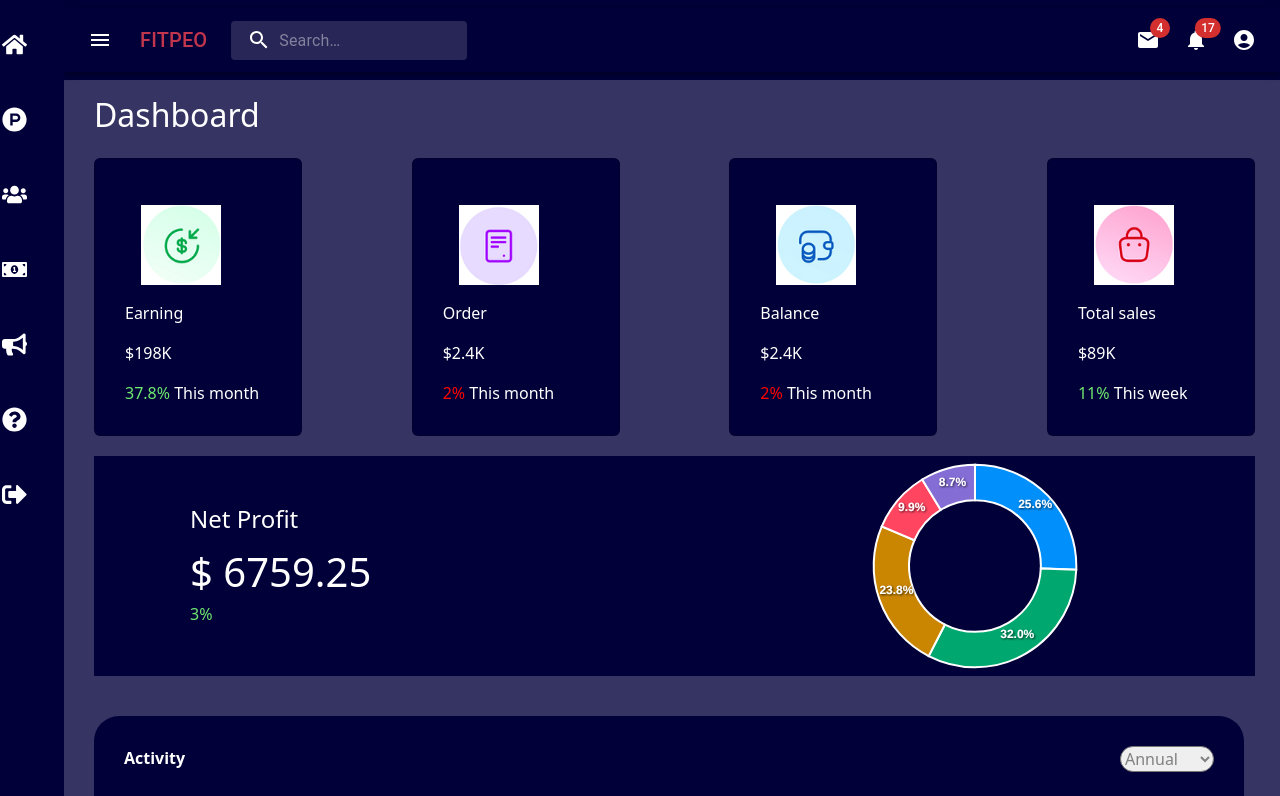
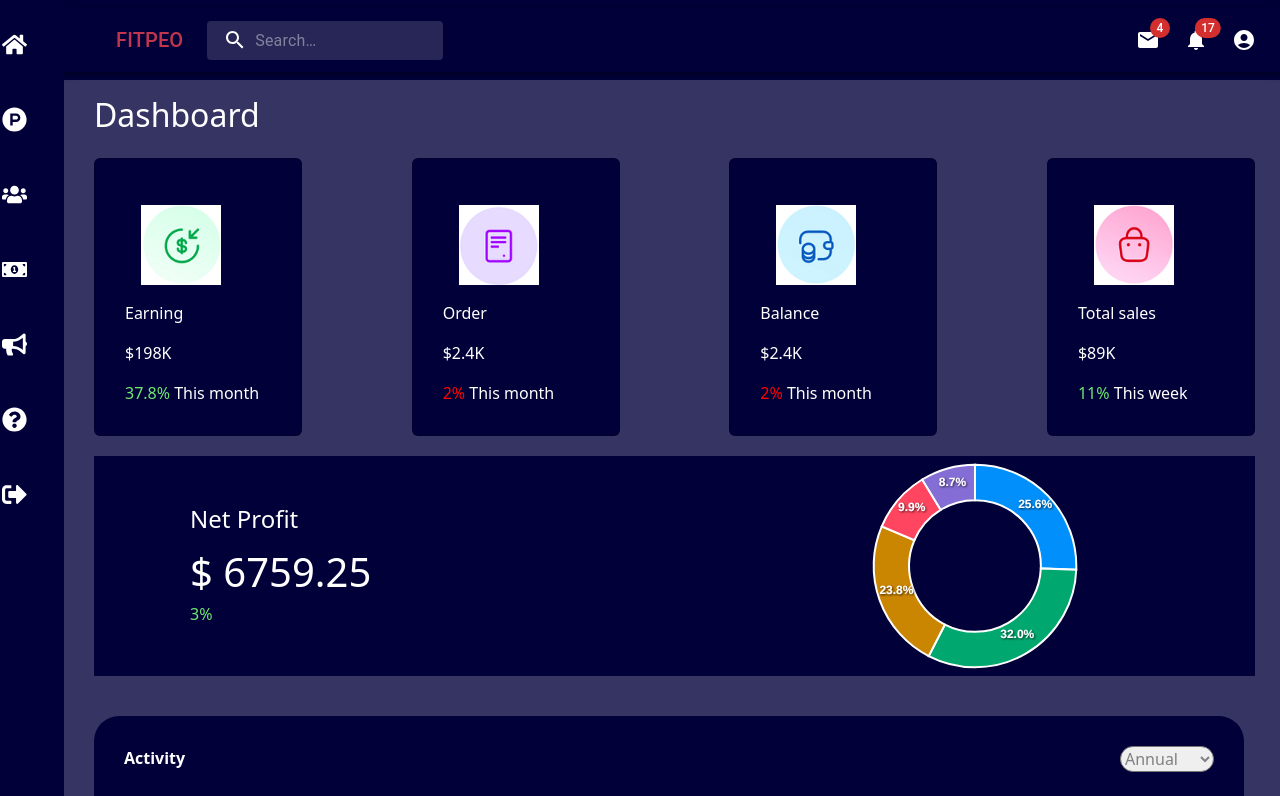
Before and after one commit to vijayshagara/money_save_new, a React (Vite) app: page / in a window 1280 px wide. Shown: the top 796 px of the page. Built offline with nearby package versions, Linux system fonts and the light colour scheme.

Commit message:
Update Header.jsx

```diff
--- a/src/component/Header/Header.jsx
+++ b/src/component/Header/Header.jsx
@@ -168,7 +168,7 @@ export default function Header() {
               aria-label="open drawer"
               sx={{ mr: 2 }}
             >
-              <MenuIcon />
+{/*               <MenuIcon /> */}
             </IconButton>
             <Typography
               variant="h6"
```
